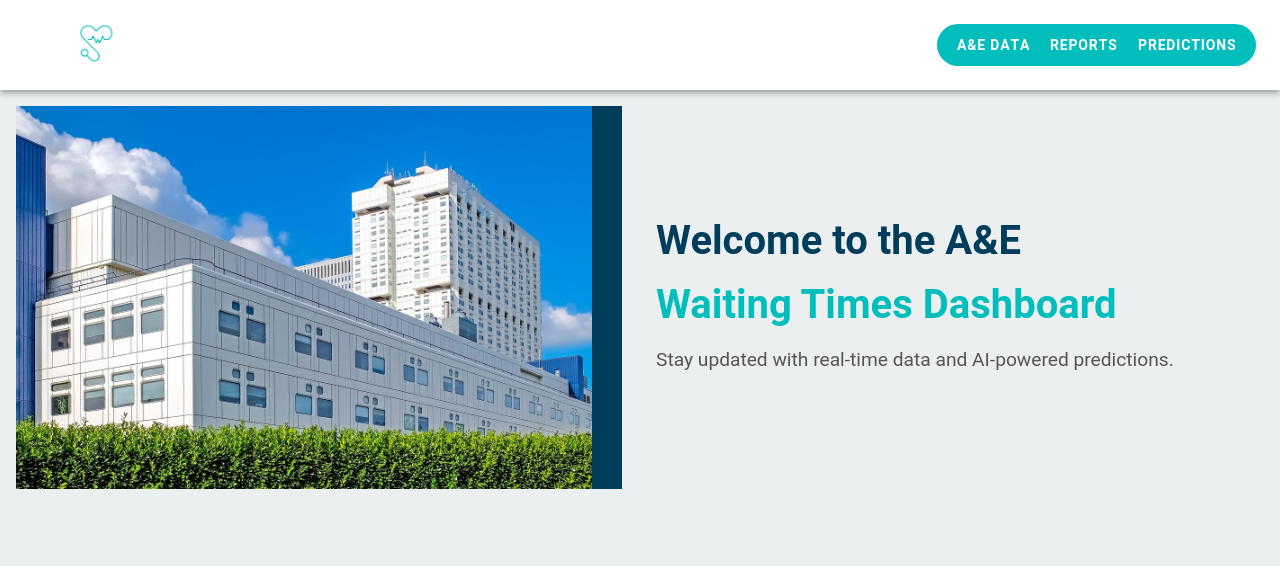
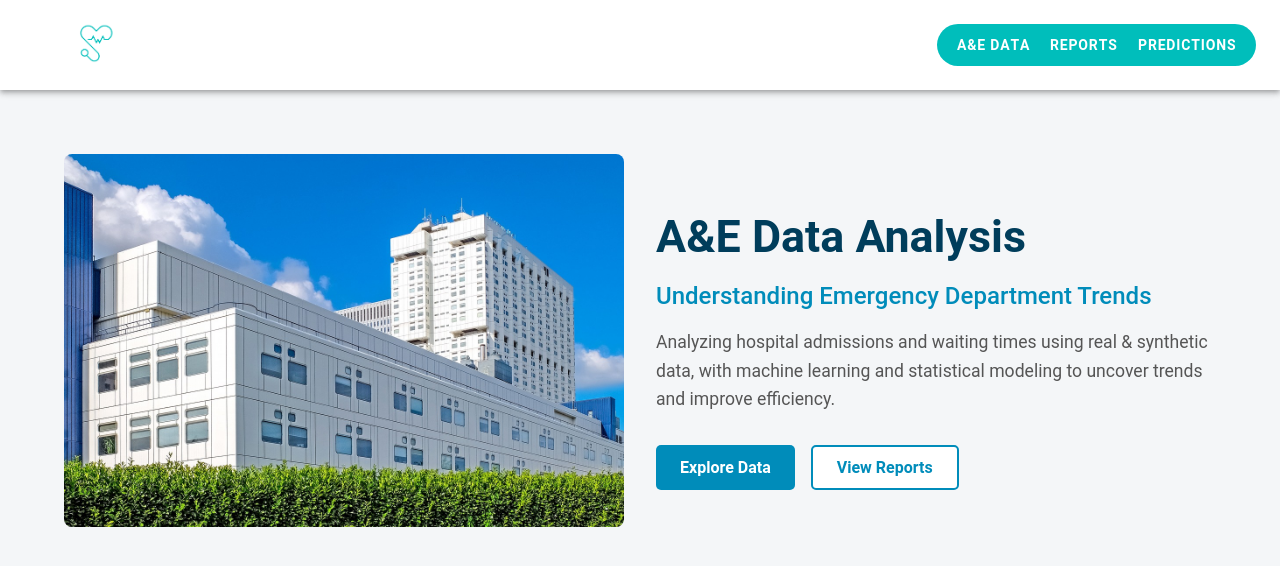
Before and after one commit to sophieboyle1/Final-Year-Project, a React (Vite) app in the folder final-year-project/: page /tab1 in a window 1280 px wide. Shown: the top 566 px of the page. Built offline with nearby package versions, Linux system fonts and the light colour scheme; no server answers.

Commit message:
updated homepage hero section on website to align better with project

```diff
--- a/final-year-project/src/pages/Home.css
+++ b/final-year-project/src/pages/Home.css
@@ -1,84 +1,103 @@
+/* General Styles */
 body {
-    font-family: 'Dancing Script', cursive !important;
+  font-family: 'Inter', sans-serif !important;
+  color: #333;
 }
 
-
+/* Page Background */
 ion-content {
-    background-color: #EBEFF0;
-    --background: #EBEFF0;
+  background-color: #F4F6F8;
+  --background: #F4F6F8;
   margin: 0;
   padding: 0;
 }
 
+/* Layout */
 .homepage-container {
   display: flex;
   flex-direction: row;
   align-items: center;
+  justify-content: space-between;
+  padding: 3rem;
 }
 
+/* Left - Image */
 .image-container {
   flex: 1;
   display: flex;
   justify-content: center;
-    align-items: center;
 }
 
 .side-image {
   max-width: 100%;
   height: auto;
+  border-radius: 8px;
 }
 
+/* Right - Text Content */
 .text-container {
   flex: 1;
-    padding: 2rem;
+  padding-left: 2rem;
   text-align: left;
-    background-color: #EBEFF0;
-    margin-left: 2rem;
 }
 
+/* Titles */
 .main-title {
-    font-size: 2.5rem;
-    font-weight: bold;
+  font-size: 2.8rem;
+  font-weight: 700;
   color: #003D5B;
-    margin: 1rem 0;
+  margin-bottom: 0.5rem;
 }
 
-.main-title-2{
-    font-size: 2.5rem;
-    font-weight: bold;
-    color: #00BEBB;
-    margin: 1rem 0;
-}
 .subheading {
-    font-size: 1.2rem;
-    margin-bottom: 1.5rem;
-    color: #555;
+  font-size: 1.5rem;
+  font-weight: 500;
+  color: #008CBA;
+  margin-bottom: 1rem;
 }
 
-  .get-data-button {
-    background-color: #00BEBB;
-    color: white;
-    margin: 1rem 0;
+.description {
+  font-size: 1.1rem;
+  line-height: 1.6;
+  color: #555;
+  margin-bottom: 2rem;
 }
 
-  .info-section {
-    margin-top: 2rem;
+/* Buttons */
+.button-container {
+  display: flex;
+  gap: 1rem;
 }
 
-  .image-container {
-    flex: 1;
-    position: relative;
-    display: flex;
-    justify-content: center;
-    align-items: center;
+.primary-button {
+  background-color: #008CBA;
+  color: white;
+  border: none;
+  padding: 0.8rem 1.5rem;
+  font-size: 1rem;
+  font-weight: 600;
+  border-radius: 5px;
+  cursor: pointer;
+  transition: 0.3s ease-in-out;
 }
 
-  .image-container::after {
-    content: '';
-    position: absolute;
-    top: 0;
-    right: -30px;
-    width: 30px;
-    height: 100%;
-    background-color: #003D5B;
+.primary-button:hover {
+  background-color: #005F7F;
 }
+
+.secondary-button {
+  background-color: white;
+  color: #008CBA;
+  border: 2px solid #008CBA;
+  padding: 0.8rem 1.5rem;
+  font-size: 1rem;
+  font-weight: 600;
+  border-radius: 5px;
+  cursor: pointer;
+  transition: 0.3s ease-in-out;
+}
+
+.secondary-button:hover {
+  background-color: #008CBA;
+  color: white;
+}
--- a/final-year-project/src/pages/Home.tsx
+++ b/final-year-project/src/pages/Home.tsx
@@ -10,14 +10,28 @@ const HomePage: React.FC = () => {
       <Header />
       <IonContent className="ion-padding">
         <div className="homepage-container">
+
+          {/* Left Side - Image */}
           <div className="image-container">
-            <img src={image} alt="A&E Services" className="side-image" />
+            <img src={image} alt="Hospital Building" className="side-image" />
           </div>
+
+          {/* Right Side - Project Overview */}
           <div className="text-container">
-            <h1 className="main-title">Welcome to the A&E</h1>
-            <h1 className="main-title-2">Waiting Times Dashboard</h1>
-            <p className="subheading">Stay updated with real-time data and AI-powered predictions.</p>
+            <h1 className="main-title">A&E Data Analysis</h1>
+            <h2 className="subheading">Understanding Emergency Department Trends</h2>
+
+            <p className="description">
+              Analyzing hospital admissions and waiting times using real & synthetic data,
+              with machine learning and statistical modeling to uncover trends and improve efficiency.
+            </p>
+
+            <div className="button-container">
+              <button className="primary-button">Explore Data</button>
+              <button className="secondary-button">View Reports</button>
+            </div>
           </div>
+
         </div>
       </IonContent>
     </IonPage>
```
Lines whose indentation alone changed are shown as unchanged.
